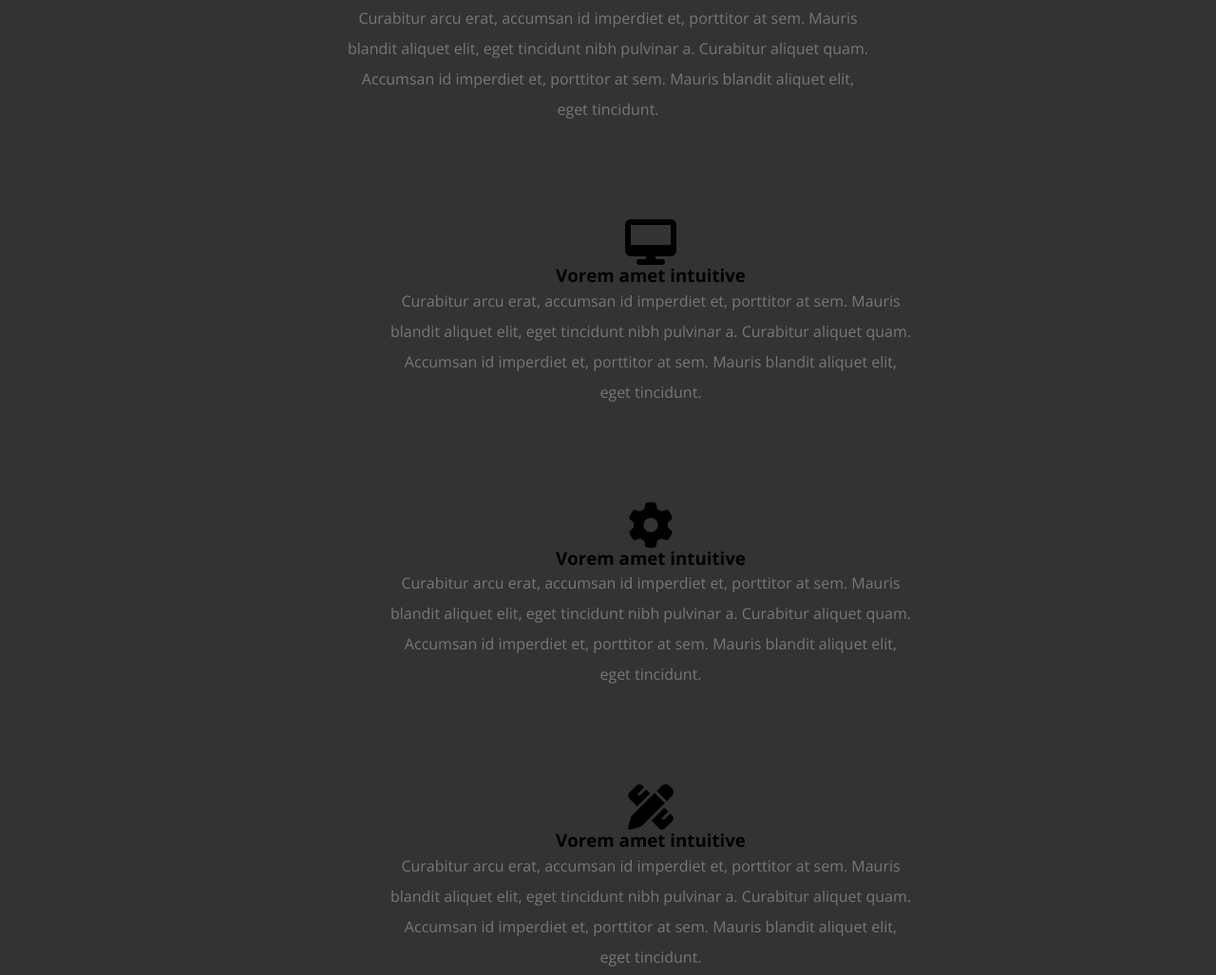
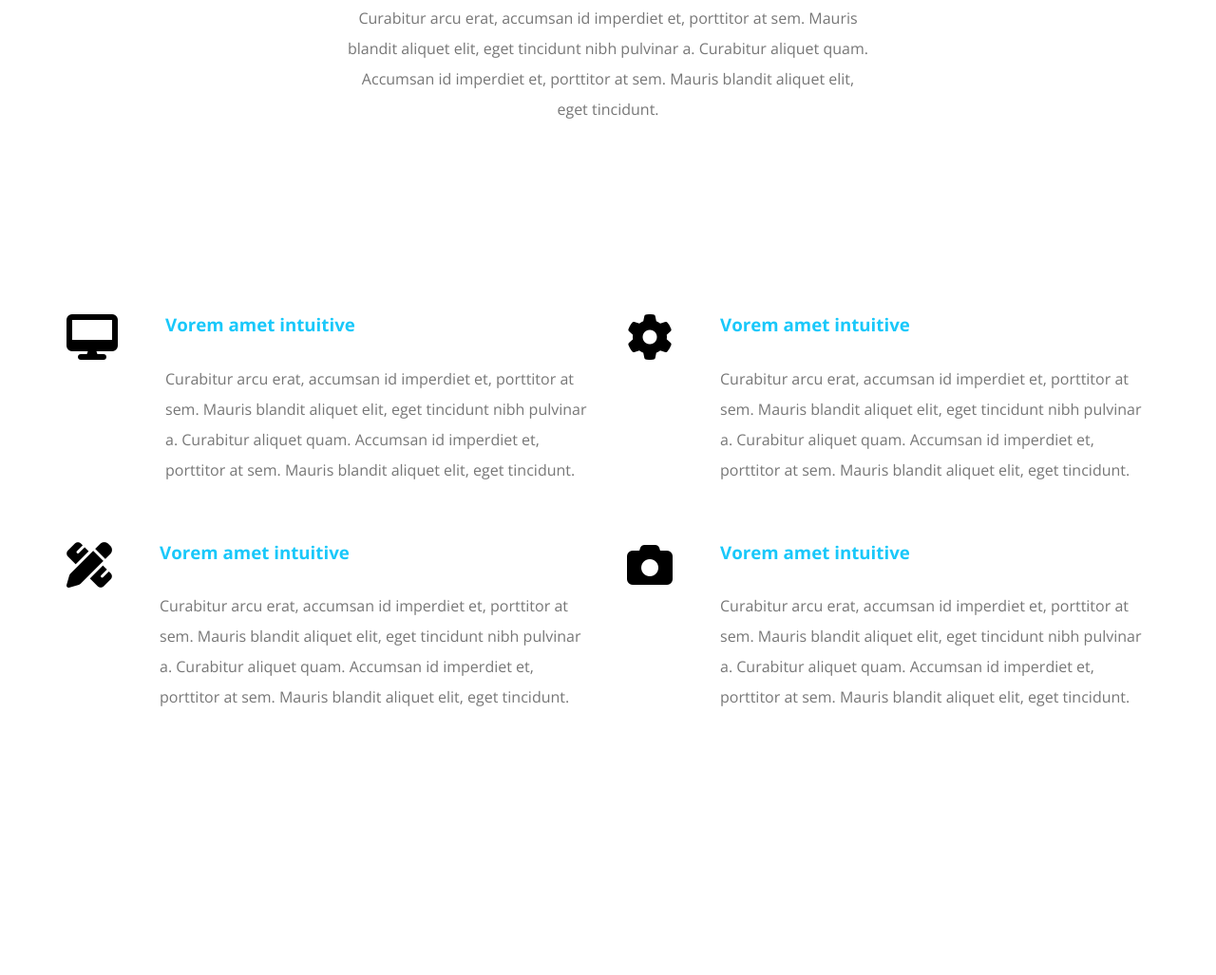
Before and after one commit to IbrahimAde1/kasber, a plain HTML site: page index.html in a window 1280 px wide. Shown: the part 1113-2140 px from the top of the page at 95% size. After the commit the page ends 1963 px from the top, so only its background shows below. Drawn offline with nearby package versions, Linux system fonts and the light colour scheme.

Commit message:
section serv

```diff
--- a/css/style.css
+++ b/css/style.css
@@ -22,7 +22,7 @@ html {
 
 body {
     font-family: "Open Sans", sans-serif;
-    background-color: #333;
+
 }
 
 ul {
@@ -325,10 +325,66 @@ ul {
     padding-bottom: 100px;
     padding-top: 100px;
 }
-.services .sev-box {
+@media(min-width: 768px){
+    .services .services-container{
+        display: grid;
+        grid-template-columns: repeat(auto-fill , minmax(450px,1fr));
+        grid-column-gap: 40px;
+        grid-row-gap:60px;
+    }
+}
+.services .serv-box {
     display: flex;
 
 }
-.services .sev-box i{}
-.services .sev-box h3{}
-.services .sev-box p{}
+.services .serv-box i{
+    margin-right: 50px;
+}
+.services .serv-box h3{
+    margin-bottom: 30px;
+color: var(--main-color);
+}
+.services .serv-box p{
+line-height: 2;
+color:#777;
+}
+
+.services {
+    padding-top: var(--section-padding);
+    padding-bottom: var(--section-padding);
+  }
+  @media (min-width: 768px) {
+    .services .services-container {
+      display: grid;
+      grid-template-columns: repeat(auto-fill, minmax(450px, 1fr));
+      grid-column-gap: 40px;
+      grid-row-gap: 60px;
+    }
+  }
+  .services .srev-box {
+    display: flex;
+  }
+  .services .srev-box i {
+    margin-right: 50px;
+  }
+  /* @media (max-width: 767px) {
+    .services .srev-box {
+      display: flex;
+      flex-direction: column;
+      text-align: center;
+      margin-bottom: 40px;
+    }
+    .services .srev-box i {
+      margin: 0 0 30px;
+    }
+  } */
+  .services .srev-box h3 {
+    margin-bottom: 30px;
+    color: var(--main-color);
+  }
+  .services .srev-box p {
+    line-height: 2;
+    color: #777;
+  }
+  /* End Services */
+/* End services  */
--- a/index.html
+++ b/index.html
@@ -65,12 +65,15 @@
     <!-- end landing -->
     <!-- Start services  -->
     <div class="services">
-        <div class="main-headeing">
-            <h2>
-                Services
-            </h2>
-            <p> Curabitur arcu erat, accumsan id imperdiet et, porttitor at sem. Mauris blandit aliquet elit, eget tincidunt nibh pulvinar a. Curabitur aliquet quam. Accumsan id imperdiet et, porttitor at sem. Mauris blandit aliquet elit, eget tincidunt.</p>
         <div class="container">
+            <div class="main-headeing">
+                <h2>
+                    Services
+                </h2>
+                <p> Curabitur arcu erat, accumsan id imperdiet et, porttitor at sem. Mauris blandit aliquet elit, eget tincidunt nibh pulvinar a. Curabitur aliquet quam. Accumsan id imperdiet et, porttitor at sem. Mauris blandit aliquet elit, eget tincidunt.</p>
+            </div>
+
+            <div class="services-container">
                 <div class="serv-box">
                     <i class="fas fa-desktop fa-3x"></i>
                     <div class="text">
@@ -78,6 +81,7 @@
                         <p> Curabitur arcu erat, accumsan id imperdiet et, porttitor at sem. Mauris blandit aliquet elit, eget tincidunt nibh pulvinar a. Curabitur aliquet quam. Accumsan id imperdiet et, porttitor at sem. Mauris blandit aliquet elit, eget tincidunt.</p>
                     </div>
                 </div>
+
                 <div class="serv-box">
                     <i class="fas fa-cog fa-3x"></i>
                     <div class="text">
@@ -100,6 +104,7 @@
                         <p> Curabitur arcu erat, accumsan id imperdiet et, porttitor at sem. Mauris blandit aliquet elit, eget tincidunt nibh pulvinar a. Curabitur aliquet quam. Accumsan id imperdiet et, porttitor at sem. Mauris blandit aliquet elit, eget tincidunt.</p></div>
                 </div>
 
+               </div>
         </div>
     </div>
     <!-- End services  -->
```
